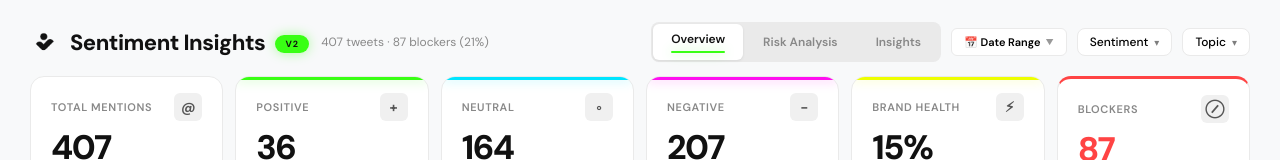
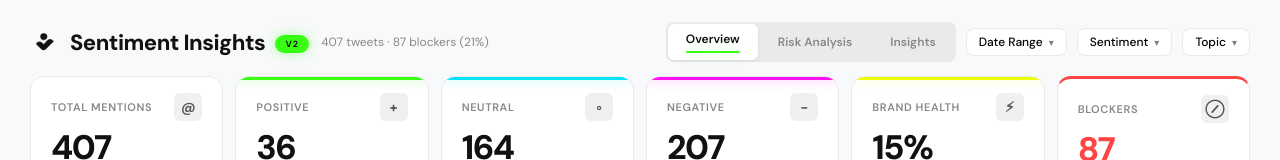
Before and after one commit to lawalah/Sentiment-Insights-Dashboard, a Next.js app in the folder dashboard/: page /v2 in a window 1280 px wide. Shown: the top 160 px of the page. Built offline with nearby package versions, Linux system fonts and the light colour scheme.

Commit message:
Date Filter UI Changes

```diff
--- a/dashboard/app/v2/V2DateFilter.js
+++ b/dashboard/app/v2/V2DateFilter.js
@@ -13,7 +13,6 @@ const PRESETS = [
 ];
 
 function getDateRange(preset) {
-    const now = new Date("2026-02-10");
     switch (preset) {
         case "6m": return { from: "2025-08-10", to: "2026-02-10" };
         case "1y": return { from: "2025-02-10", to: "2026-02-10" };
@@ -25,17 +24,72 @@ function getDateRange(preset) {
 }
 
 const btnStyle = {
-    padding: "6px 12px",
-    borderRadius: 6,
+    padding: "5px 12px",
+    borderRadius: 8,
     border: "1px solid #eaeaea",
-    fontSize: 11,
-    fontWeight: 600,
+    fontSize: 12,
+    fontWeight: 500,
     fontFamily: "inherit",
     background: "#fff",
     cursor: "pointer",
     display: "flex",
     alignItems: "center",
-    gap: 5,
+    gap: 6,
+    whiteSpace: "nowrap",
+};
+
+const countStyle = {
+    background: "#111",
+    color: "#fff",
+    fontSize: 10,
+    padding: "1px 6px",
+    borderRadius: 10,
+    fontWeight: 600,
+};
+
+const menuStyle = {
+    position: "absolute",
+    top: "calc(100% + 4px)",
+    right: 0,
+    width: "max-content",
+    minWidth: 180,
+    background: "#fff",
+    border: "1px solid #eaeaea",
+    borderRadius: 8,
+    zIndex: 100,
+    padding: "6px 0",
+    maxHeight: 260,
+    overflowY: "auto",
+};
+
+const itemStyle = {
+    display: "flex",
+    alignItems: "center",
+    gap: 8,
+    padding: "6px 14px",
+    fontSize: 12,
+    cursor: "pointer",
+    border: "none",
+    background: "transparent",
+    textAlign: "left",
+    width: "100%",
+    fontFamily: "inherit",
+    color: "#333",
+};
+
+const checkStyle = {
+    width: 16,
+    height: 16,
+    borderRadius: 4,
+    border: "1.5px solid #eaeaea",
+    display: "flex",
+    alignItems: "center",
+    justifyContent: "center",
+    fontSize: 11,
+    flexShrink: 0,
+    transition: "all 0.15s",
+    color: "transparent",
+    background: "#fff",
 };
 
 export default function V2DateFilter({ dateRange, onDateChange }) {
@@ -64,73 +118,78 @@ export default function V2DateFilter({ dateRange, onDateChange }) {
 
     const activeLabel = PRESETS.find((p) => p.value === preset)?.label || "All Time";
     const hasFilter = dateRange.from || dateRange.to;
+    const isSelected = hasFilter || preset !== "all";
+
+    const clearDateFilter = () => {
+        setPreset("all");
+        onDateChange({ from: "", to: "" });
+        setOpen(false);
+    };
 
     return (
         <div style={{ position: "relative" }} ref={ref}>
             <button
-                style={{
-                    ...btnStyle,
-                    background: hasFilter ? "rgba(57,255,20,0.08)" : "#fff",
-                    borderColor: hasFilter ? "rgba(57,255,20,0.3)" : "#eaeaea",
-                }}
+                style={btnStyle}
                 onClick={() => setOpen(!open)}
             >
-                📅 {hasFilter ? activeLabel : "Date Range"}
-                <span style={{ fontSize: 8, color: "#999" }}>▼</span>
+                Date Range
+                {isSelected && <span style={countStyle}>1</span>}
+                <span style={{ fontSize: 10, opacity: 0.5 }}>▾</span>
             </button>
 
             {open && (
-                <div style={{
-                    position: "absolute",
-                    top: "100%",
-                    right: 0,
-                    marginTop: 4,
-                    background: "#fff",
-                    border: "1px solid #eaeaea",
-                    borderRadius: 10,
-                    padding: 10,
-                    zIndex: 100,
-                    width: 220,
-                    display: "flex",
-                    flexDirection: "column",
-                    gap: 3,
-                }}>
+                <div style={menuStyle}>
                     {PRESETS.map((p) => (
                         <button
                             key={p.value}
                             onClick={() => handlePreset(p.value)}
-                            style={{
-                                padding: "6px 10px",
-                                border: "none",
-                                borderRadius: 6,
-                                fontSize: 12,
-                                fontFamily: "inherit",
-                                fontWeight: preset === p.value ? 700 : 500,
-                                background: preset === p.value ? "rgba(57,255,20,0.1)" : "transparent",
-                                color: preset === p.value ? "#111" : "#666",
-                                cursor: "pointer",
-                                textAlign: "left",
-                            }}
+                            style={itemStyle}
                         >
+                            <span
+                                style={{
+                                    ...checkStyle,
+                                    background: preset === p.value ? "#111" : "#fff",
+                                    borderColor: preset === p.value ? "#111" : "#eaeaea",
+                                    color: preset === p.value ? "#fff" : "transparent",
+                                }}
+                            >
+                                ✓
+                            </span>
                             {p.label}
                         </button>
                     ))}
 
+                    {isSelected && (
+                        <button
+                            onClick={clearDateFilter}
+                            style={{
+                                ...itemStyle,
+                                borderTop: "1px solid #eaeaea",
+                                marginTop: 4,
+                                paddingTop: 8,
+                                color: "#7c3aed",
+                                fontWeight: 500,
+                            }}
+                        >
+                            Clear date filter
+                        </button>
+                    )}
+
                     {preset === "custom" && (
-                        <div style={{ display: "flex", flexDirection: "column", gap: 6, marginTop: 6, borderTop: "1px solid #eee", paddingTop: 8 }}>
+                        <div style={{ display: "flex", flexDirection: "column", gap: 6, marginTop: 6, borderTop: "1px solid #eee", padding: "8px 14px 2px" }}>
                             <label style={{ fontSize: 10, color: "#888", fontWeight: 600 }}>FROM</label>
                             <input
                                 type="date"
                                 value={dateRange.from}
                                 onChange={(e) => onDateChange({ ...dateRange, from: e.target.value })}
-                                style={{ padding: "4px 8px", border: "1px solid #ddd", borderRadius: 6, fontSize: 11, fontFamily: "inherit" }}
+                                style={{ padding: "5px 8px", border: "1px solid #ddd", borderRadius: 6, fontSize: 11, fontFamily: "inherit" }}
                             />
                             <label style={{ fontSize: 10, color: "#888", fontWeight: 600 }}>TO</label>
                             <input
                                 type="date"
                                 value={dateRange.to}
                                 onChange={(e) => onDateChange({ ...dateRange, to: e.target.value })}
-                                style={{ padding: "4px 8px", border: "1px solid #ddd", borderRadius: 6, fontSize: 11, fontFamily: "inherit" }}
+                                style={{ padding: "5px 8px", border: "1px solid #ddd", borderRadius: 6, fontSize: 11, fontFamily: "inherit" }}
                             />
                         </div>
                     )}
```
